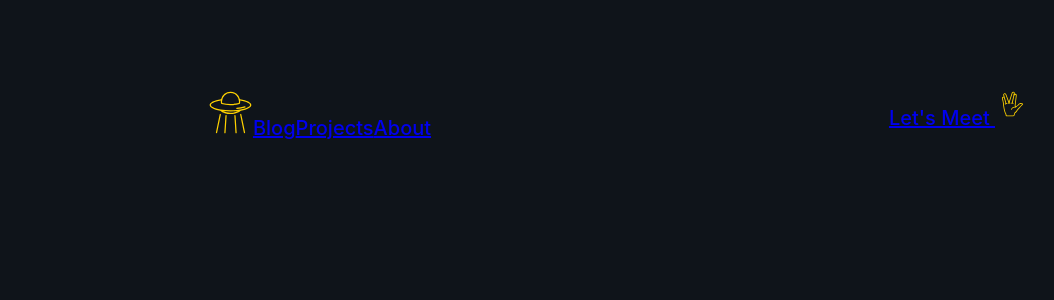
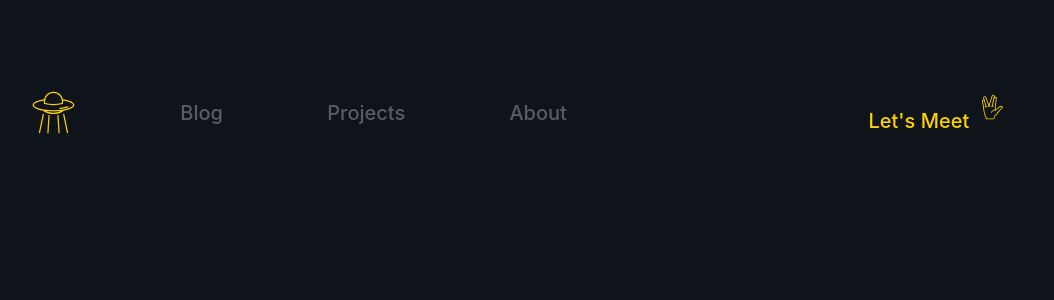
Before and after one commit to mihrilp/personal-website, a Next.js app: page / in a window 1280 px wide. Shown: the top 300 px of the page, without its empty margins (21-1075 px from the left). Built offline with nearby package versions, Linux system fonts and the light colour scheme.

Commit message:
fix style of navbar

```diff
--- a/components/Navbar/index.jsx
+++ b/components/Navbar/index.jsx
@@ -9,18 +9,18 @@ export default function Navbar() {
         <Link href="/">
           <Ufo />
         </Link>
-        <Link className={styles.link} href="/blog">
-          Blog
+        <Link href="/blog">
+          <a className={styles.link}>Blog</a>
         </Link>
-        <Link className={styles.link} href="/projects">
-          Projects
+        <Link href="/projects">
+          <a className={styles.link}>Projects</a>
         </Link>
         <Link className={styles.link} href="/about">
-          About
+          <a className={styles.link}>About</a>
         </Link>
       </div>
-      <div>
-        <a className="meetButton" href="mailto: mihrilp@gmail.com">
+      <div className={styles.meet}>
+        <a className={styles.meetButton} href="mailto: mihrilp@gmail.com">
           Let's Meet <Hello />
         </a>
       </div>
--- a/components/Navbar/style.module.scss
+++ b/components/Navbar/style.module.scss
@@ -6,14 +6,25 @@
     display: flex;
     flex-direction: row;
     justify-content: space-around;
+    align-items: center;
     .navbar {
+        flex: 1;
+        display: flex;
+        align-items: center;
+        justify-content: space-around;
         .link {
             text-decoration: none;
             color: $gray;
         }
     }
-    .meetButton {
-        text-decoration: none;
-        color: $yellow;
+    .meet {
+        flex: 1;
+        display: flex;
+        justify-content: center;
+        align-items: center;
+        .meetButton {
+            text-decoration: none;
+            color: $yellow;
+        }
     }
 }
--- a/components/layout.js
+++ /dev/null
@@ -1,3 +0,0 @@
-export default function Layout({ children }) {
-  return <div>{children}</div>;
-}
--- a/pages/index.js
+++ b/pages/index.js
@@ -1,14 +1,13 @@
 import Head from "next/head";
-import Layout, { siteTitle } from "../components/layout";
 import Navbar from "../components/Navbar/index";
 
 export default function Home() {
   return (
-    <Layout home>
+    <div home>
       <Head>
-        <title>{siteTitle}</title>
+        <title>siteTitle</title>
       </Head>
       <Navbar />
-    </Layout>
+    </div>
   );
 }
```
